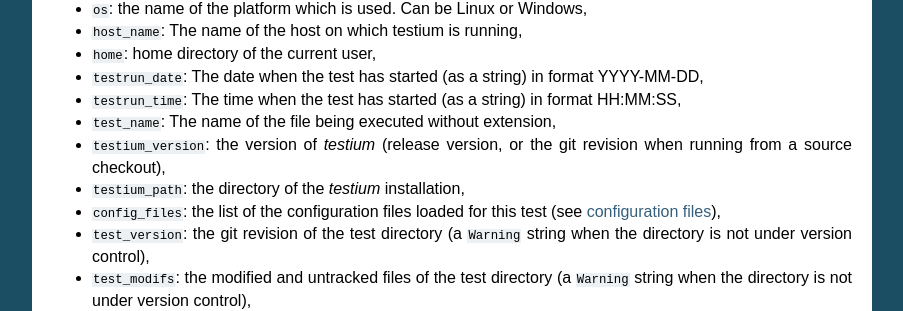
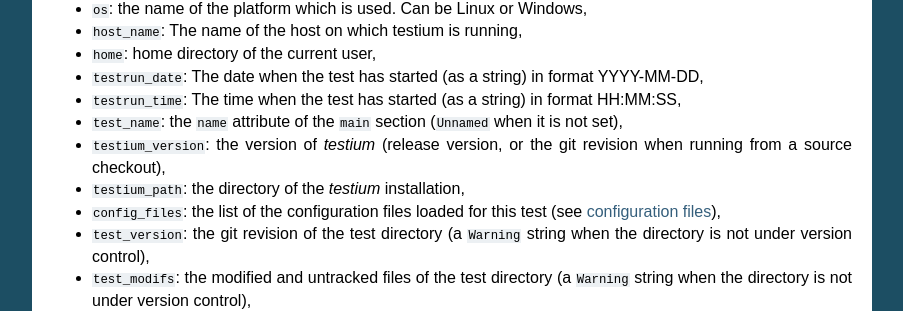
Before and after one commit to testium-HIL/testium, a Sphinx documentation site: the page built from doc/manual/sphinx/source/tum_syntax.rst, in a window 1280 px wide and 900 px high, scrolled down 1924 px. Shown: the part 147-458 px from the top of the window, without its empty margins (198-1101 px from the left). Built offline with Sphinx 7.4.7, drawn with Linux system fonts in a browser that asks for light colours.

Commit message:
doc: test_name is the main section name attribute, not the file name (additional finding)

```diff
--- a/doc/manual/sphinx/source/tum_syntax.rst
+++ b/doc/manual/sphinx/source/tum_syntax.rst
@@ -134,7 +134,8 @@ library API (see :ref:`helper library<sec_python_helper_library>`)
   format YYYY-MM-DD,
 * ``testrun_time``: The time when the test has started (as a string) in
   format HH:MM:SS,
-* ``test_name``: The name of the file being executed without extension,
+* ``test_name``: the ``name`` attribute of the ``main`` section (``Unnamed``
+  when it is not set),
 * ``testium_version``: the version of *testium* (release version, or the
   git revision when running from a source checkout),
 * ``testium_path``: the directory of the *testium* installation,
```
